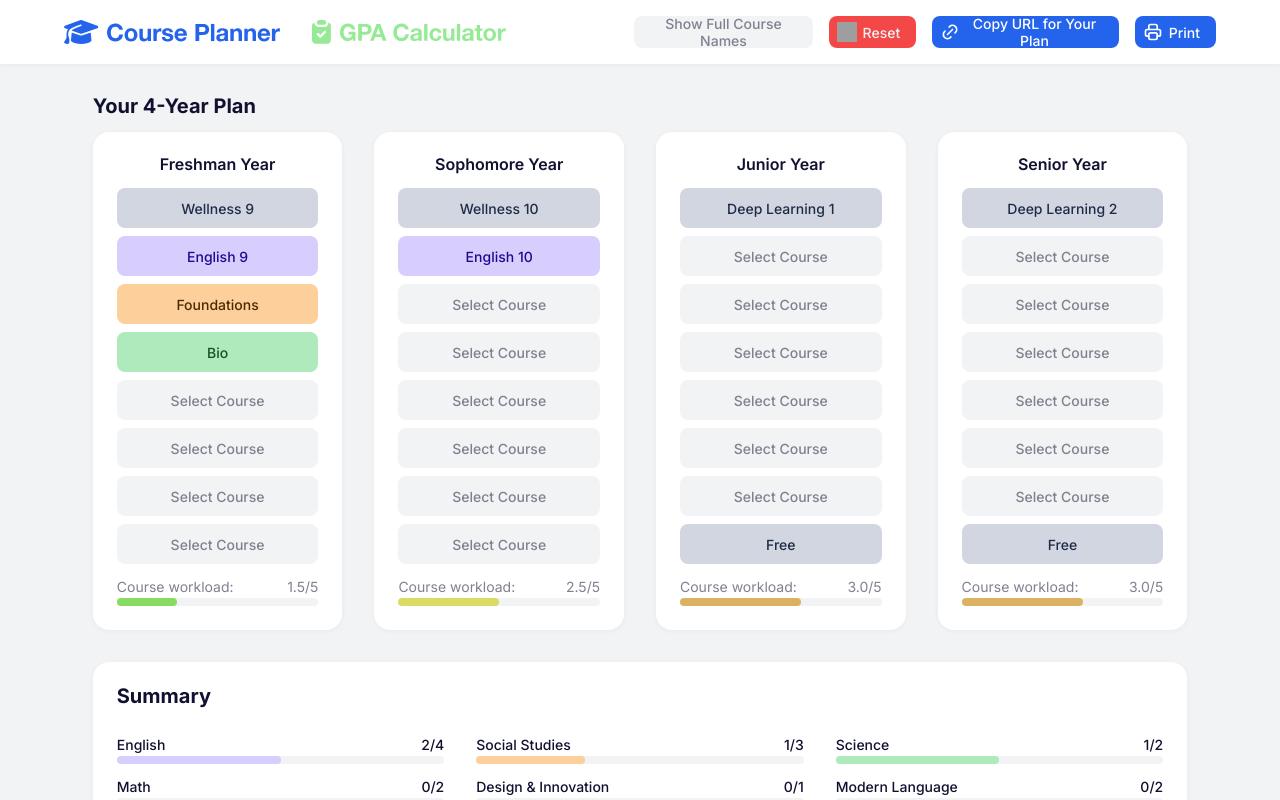
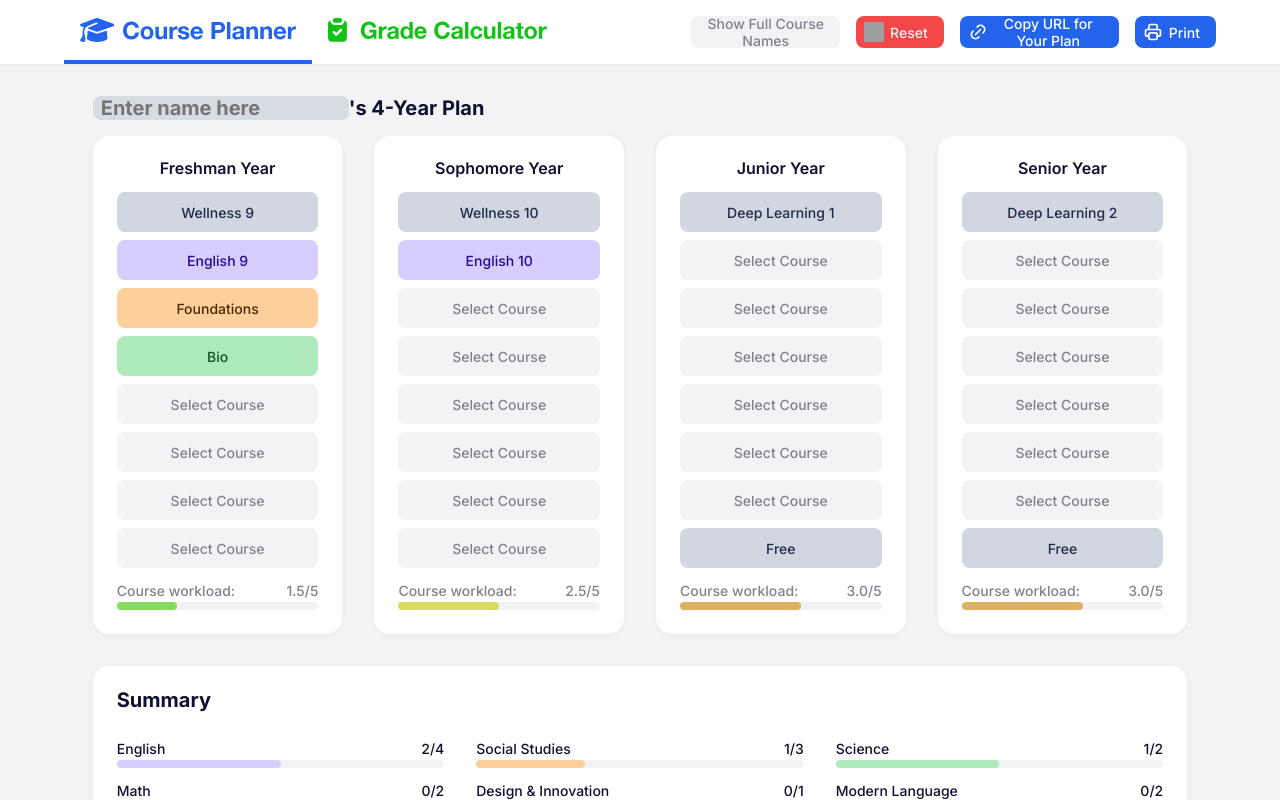
Before and after one commit to devinmd/course-planner, a React (Vite) app: page / in a window 1280 px wide. Shown: the top 800 px of the page. Built offline with nearby package versions, Linux system fonts and the light colour scheme; grey boxes are pictures that could not be loaded.

Commit message:
update ui, fix print css

```diff
--- a/src/App.tsx
+++ b/src/App.tsx
@@ -2,24 +2,22 @@ import { Analytics } from "@vercel/analytics/react";
 
 import "./App.css";
 
-import { Routes, Route } from "react-router-dom";
+
+import { Routes, Route, Navigate } from "react-router-dom";
 import CoursePlannerPage from "./pages/CoursePlanner";
 import GradeCalculatorPage from "./pages/GradeCalculator";
-import NotFoundPage from "./pages/NotFound";
 import Footer from "./components/Footer";
+
 function App() {
   return (
     <>
       <Analytics />
-
       <Routes>
         <Route path="/" element={<CoursePlannerPage />} />
-        {/* <Route path="/" element={<Navigate to="/courseplanner" replace />} /> */}
-        <Route path="/courseplanner" element={<CoursePlannerPage />} />
         <Route path="/gradecalculator" element={<GradeCalculatorPage />} />
-        <Route path="*" element={<NotFoundPage />} />
+        <Route path="/courseplanner" element={<Navigate to="/" replace />} />
+        <Route path="*" element={<Navigate to="/" replace />} />
       </Routes>
-
       <Footer />
     </>
   );
--- a/src/AppContext.tsx
+++ b/src/AppContext.tsx
@@ -14,11 +14,14 @@ interface AppContextType {
   setAssignedClasses: React.Dispatch<React.SetStateAction<any[][][]>>;
   coursePlannerURL: string;
   setCoursePlannerURL: React.Dispatch<React.SetStateAction<string>>;
+  userName: string;
+  setUserName: React.Dispatch<React.SetStateAction<string>>;
 }
 
 const AppContext = createContext<AppContextType | undefined>(undefined);
 
 export const AppProvider = ({ children }: { children: React.ReactNode }) => {
+
   const [userGradesList, setUserGradesList] = useState<ClassGradeData[]>([
     {
       finalGradeIndex: 0,
@@ -26,11 +29,14 @@ export const AppProvider = ({ children }: { children: React.ReactNode }) => {
       className: "",
     },
   ]);
+
   const deepClone = (obj: any) => JSON.parse(JSON.stringify(obj));
 
   const [assignedClasses, setAssignedClasses] = useState<string[][][]>(deepClone(defaultClasses));
 
   const [coursePlannerURL, setCoursePlannerURL] = useState<string>("");
+
+  const [userName, setUserName] = useState<string>("");
 
   return (
     <AppContext.Provider
@@ -41,6 +47,8 @@ export const AppProvider = ({ children }: { children: React.ReactNode }) => {
         setAssignedClasses,
         coursePlannerURL,
         setCoursePlannerURL,
+        userName,
+        setUserName,
       }}
     >
       {children}
--- a/src/components/TopNav.css
+++ b/src/components/TopNav.css
@@ -21,8 +21,9 @@
 
 .topnav .logo-container {
   display: flex;
+  gap: 0;
   align-items: center;
-  gap: 2rem;
+  /* gap: 2rem; */
 }
 
 .topnav a {
@@ -128,6 +129,15 @@
     border-bottom: 1px solid var(--background-d2) !important;
   }
 
+  .topnav .logo-container a {
+    border: none !important;
+    padding: 0 !important;
+  }
+
+  .topnav .logo-container a.inactive {
+    display: none;
+  }
+
   .topnav button {
     display: none !important;
   }
--- a/src/components/TopNav.tsx
+++ b/src/components/TopNav.tsx
@@ -28,10 +28,10 @@ export default function TopNav({
       <div className="topnav">
         {/* logos */}
         <div className="logo-container">
-          <Link to="/courseplanner" style={{ opacity: isCoursePlanner ? 1 : 0.5 }}>
+          <Link to="/courseplanner" className={isCoursePlanner ? "" : "inactive"} style={{ borderBottom: isCoursePlanner ? "4px solid #2463EB" : "4px solid transparent", height: "calc(4rem - 4px)", padding: "0 1rem" }}>
             <img className="logo" src="/logo.svg" />
           </Link>
-          <Link to="/gradecalculator" style={{ opacity: isGradeCalculator ? 1 : 0.5 }}>
+          <Link to="/gradecalculator" className={isGradeCalculator ? "" : "inactive"} style={{ borderBottom: isGradeCalculator ? "4px solid #16C216" : "4px solid transparent", height: "calc(4rem - 4px)", padding: "0 1rem" }}>
             <img className="logo" src="/logo2.svg" />
           </Link>
         </div>
--- a/src/index.css
+++ b/src/index.css
@@ -1,7 +1,7 @@
 :root {
   font-family: Inter, system-ui, Avenir, Helvetica, Arial, sans-serif;
   font-size: 16px;
-  font-weight: 400;
+  font-weight: 500;
 
   line-height: 1;
 
@@ -29,6 +29,12 @@ body {
   min-height: 100vh;
   color: var(--text);
   background-color: var(--background);
+}
+
+h1 {
+  font-size: 2rem;
+  font-weight: 700;
+  margin: 0;
 }
 
 h2 {
@@ -79,12 +85,10 @@ button {
   display: flex;
   box-sizing: border-box;
   font-weight: 500;
-  /* box-shadow: 0 1px 4px 1px #00000008; */
+  font-family: Inter, system-ui, Avenir, Helvetica, Arial, sans-serif;
 }
 
 input {
-  /* box-shadow: 0 1px 1px 0 var(--background-d1); */
-  /* border: 1px solid var(--background-d1); */
   background-color: var(--background);
   width: 25%;
   box-sizing: border-box;
@@ -95,6 +99,7 @@ input {
   font-weight: 500;
   height: 1.25rem;
   border: none;
+  font-family: Inter, system-ui, Avenir, Helvetica, Arial, sans-serif;
   outline: none;
   box-shadow: none;
 }
--- a/src/pages/CoursePlanner.tsx
+++ b/src/pages/CoursePlanner.tsx
@@ -229,11 +229,15 @@ function ClassesGrid({
   assignedClasses,
   selectedClassSlot,
   useShorthand,
+  userName,
+  setUserName
 }: {
   onClassSlotClick: (row: number, col: number, slotIndex: number, isHalf: boolean) => void;
   assignedClasses: string[][][];
   selectedClassSlot: any[] | null;
   useShorthand: boolean;
+  userName: string;
+  setUserName: (name: string) => void;
 }) {
   const [hoveredClassID, setHoveredClassID] = useState("");
   const [classIDsToHighlight, setClassIDsToHighlight] = useState<string[]>([]);
@@ -272,7 +276,6 @@ function ClassesGrid({
       }
     }
     difficulty[index] = Math.min(difficultyNum / count, 5); // cap at 5
-    console.log(difficulty)
   }
 
   useEffect(() => {
@@ -311,7 +314,10 @@ function ClassesGrid({
   return (
     <>
 
-      <h3 className="title" style={{ marginBottom: "-1rem" }}>Your 4-Year Plan</h3>
+      <div style={{ display: "flex", alignItems: "center", marginBottom: "-1rem" }}>
+        <input placeholder="Enter name here" type="text" className="name-input" value={userName} onChange={(e) => setUserName(e.target.value)} />
+        <h3 className="title">'s 4-Year Plan</h3>
+      </div>
 
       <div className="year-columns">
         {Array.from({ length: headers.length }).map((_, colIndex) => {
@@ -643,10 +649,21 @@ export default function CoursePlanner() {
   // encoded url string
   const { coursePlannerURL, setCoursePlannerURL } = useAppContext();
 
+  const { userName, setUserName } = useAppContext();
+
   // runs on first load
   useEffect(() => {
     const url = new URL(window.location.href);
     const classParam = url.searchParams.get("c");
+    const nameParam = url.searchParams.get("n");
+
+    if (nameParam) {
+      console.log("name param found: " + nameParam)
+      setUserName(nameParam);
+      updateQueryParam("n", nameParam);
+    } else {
+      console.log("no name param found in url")
+    }
 
     if (classParam) {
       setAssignedClasses(decodeClasses(classParam));
@@ -752,12 +769,14 @@ export default function CoursePlanner() {
 
   // reset all classes to default
   function resetClasses() {
-    console.log(defaultClasses);
-
     const deepClone = (obj: any) => JSON.parse(JSON.stringify(obj));
-
     setAssignedClasses(deepClone(defaultClasses));
     updateQueryParam("c", "");
+  }
+
+  function changeUserName(name: string) {
+    setUserName(name);
+    updateQueryParam("n", name);
   }
 
   // copy the current url to clipboard
@@ -791,6 +810,8 @@ export default function CoursePlanner() {
           assignedClasses={assignedClasses}
           selectedClassSlot={selectedSlot}
           useShorthand={useShorthand}
+          userName={userName}
+          setUserName={changeUserName}
         />
         {selectedSlot && (
           <div className="class-selector-wrapper" onClick={() => cancelClassSelector()}>
--- a/src/pages/GradeCalculator.tsx
+++ b/src/pages/GradeCalculator.tsx
@@ -148,7 +148,7 @@ function GpaCalculation({ userGrades }: { userGrades: number[] }) {
 
   return (
     <div className="card gpa-container">
-      <div className="gpa">{(Math.round((gpa + Number.EPSILON) * 100) / 100).toFixed(2).replace(/\.00$/, ".0")}</div>
+      <h1 className="gpa">{(Math.round((gpa + Number.EPSILON) * 100) / 100).toFixed(2).replace(/\.00$/, ".0")}</h1>
     </div>
   );
 }
@@ -204,9 +204,9 @@ function GradeCalculator() {
     <>
       <TopNav />
       <div className="content">
-        <h3>Your GPA</h3>
+        <h3 style={{ marginBottom: "-1rem" }}>Your GPA</h3>
         <GpaCalculation userGrades={userGradesList.map((g) => g.finalGradeIndex)} />
-        <h3>Your Grades</h3>
+        <h3 style={{ marginBottom: "-1rem" }}>Your Grades</h3>
         <div className="class-list" key={listVersion}>
           {userGradesList.map((gradeData, i) => (
             <ClassGrade
@@ -222,8 +222,8 @@ function GradeCalculator() {
             />
           ))}
         </div>
-        <div className="add-class-wrapper">
-          <button onClick={addClass} className="add-class-button">
+        <div className="card">
+          <button onClick={addClass} className="add-class-button white">
             Add Class
           </button>
         </div>
--- a/src/pages/coursePlanner.css
+++ b/src/pages/coursePlanner.css
@@ -1,3 +1,17 @@
+.name-input {
+  padding: 0 0.5rem;
+  min-width: 2rem;
+  background-color: var(--background-d2);
+  font-size: 1.25rem;
+  outline: none;
+  height: 1.5rem;
+  width: 16rem;
+  display: flex;
+  align-items: center;
+  border-radius: 0.5rem;
+  font-weight: 700;
+}
+
 .year-columns {
   display: grid;
   grid-template-columns: 1fr 1fr 1fr 1fr;
@@ -284,26 +298,51 @@ button.blue:hover {
     background-color: white;
   }
 
+  .card {
+    gap: 1rem;
+  }
+
   h3.title {
     display: none;
   }
 
+  input.name-input {
+    font-size: 1.25rem;
+    color: black;
+    z-index: 1005;
+    /* margin-bottom: 2rem; */
+    position: absolute;
+    top: 0.75rem;
+    right: 0;
+    text-align: right;
+    /* margin-top: 1rem; */
+    font-weight: 700;
+  }
+
+  input.name-input::placeholder {
+    color: transparent;
+  }
   div.content {
-    padding: 0;
+    padding: 0.5rem 0 0 0;
     width: 100vw;
     gap: 16px;
   }
   div.content div.year-columns {
-    gap: 0;
     max-width: 100%;
-    grid-template-columns: calc(25% - 6px) calc(25% - 6px) calc(25% - 6px) calc(25% - 6px);
+    grid-template-columns: 1fr 1fr 1fr 1fr;
     gap: 8px;
     box-sizing: border-box;
+  }
+  div.content div.year-columns div.card.year-column {
+    gap: 0.5rem;
   }
   div.content div.year-columns div.card {
     border: none;
     padding: 0;
     box-shadow: none;
+  }
+  div.year-columns .card.year-column .class-slots .class-slot {
+    min-width: 0;
   }
 
   div.mobile-settings {
@@ -311,7 +350,7 @@ button.blue:hover {
   }
 
   div.content div.year-columns div.card h4 {
-    margin: 0 0 0px 0;
+    margin: 0;
   }
   div.content div.year-columns div.card div.class-slot {
     min-width: auto;
@@ -340,7 +379,9 @@ button.blue:hover {
   div.notes.card {
     box-shadow: none;
     border: 1px solid var(--background-d2);
-    padding: 16px !important;
+    padding: 0 !important;
+    border: none !important;
+    margin-top: 1rem;
     box-shadow: none !important;
   }
 
@@ -387,7 +428,7 @@ button.blue:hover {
   }
 
   .credit-requirements div {
-    border-bottom: 1px solid var(--background-d2);
+    border-bottom: 1px dotted var(--background-d2);
     border-radius: 0 !important;
   }
 
@@ -396,7 +437,8 @@ button.blue:hover {
   }
   footer.print-footer {
     display: flex !important;
-    padding: 16px 0 0 0 !important;
+    padding: 1rem 0 0 0 !important;
+    min-height: 2rem !important;
     border-top: 1px solid var(--background-d2) !important;
   }
 
@@ -407,9 +449,4 @@ button.blue:hover {
     display: block !important;
     height: 100%;
   }
-
-  div.notes.card {
-    border: none !important;
-    padding-top: 0 !important;
-  }
 }
--- a/src/pages/gradeCalculator.css
+++ b/src/pages/gradeCalculator.css
@@ -1,8 +1,16 @@
+.class-list {
+  display: flex;
+  flex-direction: column;
+  gap: 1rem;
+}
 
+.class-list .class-container {
+  gap: 1rem;
+}
 
 .class-container input.class-name {
-  font-size: 16px;
-  font-weight: 500;
+  font-size: 1rem;
+  font-weight: 600;
   border: none;
   outline: none;
   background-color: transparent;
@@ -15,7 +23,7 @@
 
 .class-grade-container {
   display: flex;
-  gap: 16px;
+  gap: 0.5rem;
   align-items: center;
 }
 
@@ -137,24 +145,6 @@
   width: 64px;
 }
 
-.add-class-button-wrapper {
-  align-items: center;
-  justify-content: center;
-  display: flex;
-}
-
-.add-class-button-wrapper button {
-  background-color: var(--background-d1);
-  box-shadow: none;
-  transition: 50ms;
-  font-size: 16px;
-  border: none;
-}
-
-.add-class-button-wrapper button:hover {
-  background-color: var(--background-d2);
-}
-
 .gpa-container {
   align-items: center;
   justify-content: center;
@@ -162,14 +152,12 @@
 }
 
 .gpa-container .gpa {
-  font-size: 2rem;
-  font-weight: 600;
   height: 4rem;
   background-color: var(--background-d1);
   text-align: center;
-  border-radius: 8px;
+  border-radius: 0.5rem;
   line-height: 4rem;
-  width: 96px;
+  width: 8rem;
 }
 
 .add-class-wrapper {
```
Also changed, not shown: public/logo2.svg.
